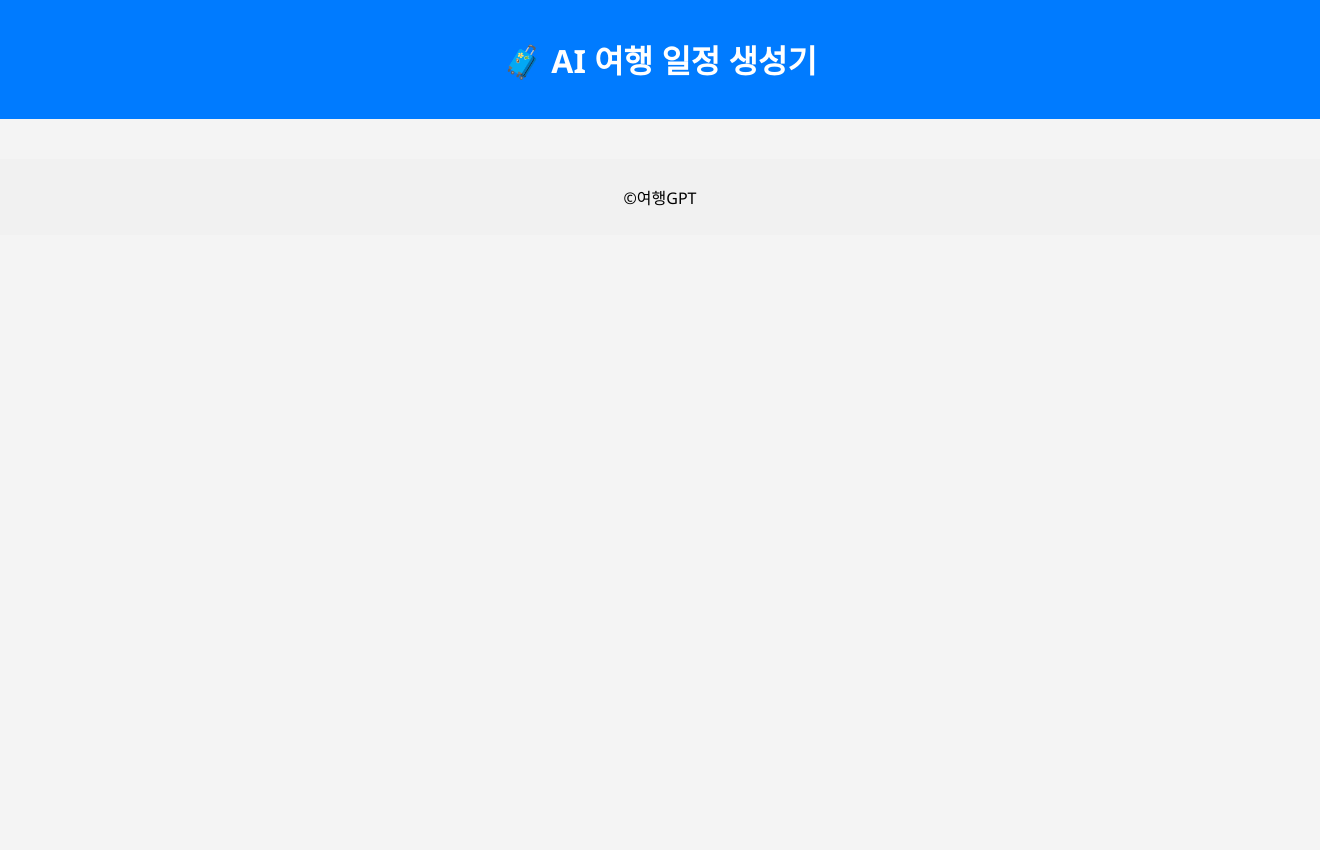
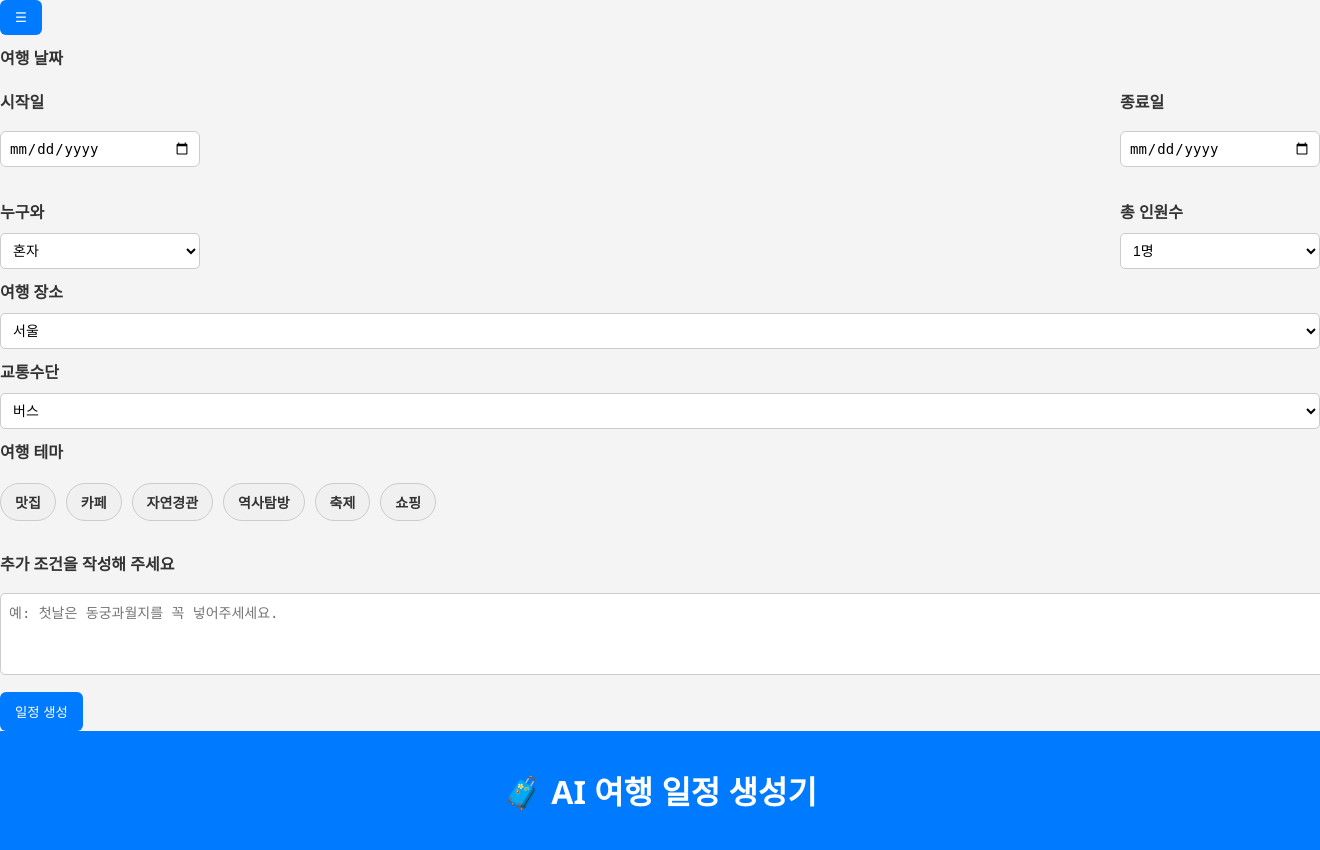
Before and after one commit to devhg99/mini_project2, a Flask app: template templates/base.html in a window 1320 px wide; the page is wider, and only the part inside the window is pictured. Before the commit the page ends 206 px from the top of that part, so only its background shows below. Run offline with Flask 3, Linux system fonts and the light colour scheme; the template is opened without the code that fills it, so the values that code supplies are empty; some libraries are stand-ins or nearby versions.

Commit message:
Update base.html

```diff
--- a/templates/base.html
+++ b/templates/base.html
@@ -2,22 +2,119 @@
 <html lang="ko">
 <head>
     <meta charset="UTF-8">
+    <meta name="viewport" content="width=device-width, initial-scale=1.0">
     <title>{% block title %}AI 여행 일정 생성기{% endblock %}</title>
     <link rel="stylesheet" href="{{ url_for('static', filename='style.css') }}">
+    {% block head %}{% endblock %}
 </head>
-<script type="text/javascript" src="//dapi.kakao.com/v2/maps/sdk.js?appkey=YOUR_KAKAO_API_KEY"></script>
+<body>
+    <!-- 사이드바 -->
+    <div class="sidebar" id="sidebar">
+        <button id="sidebar-toggle" class="toggle-button">☰</button>
+        <div class="sidebar-content panel">
+            <form action="{{ url_for('index') }}" method="post" autocomplete="off">
+            <!-- 여행 날짜 선택 -->
+            <label>여행 날짜</label>
+            <div class="row">
+            <div class="half">
+                <label>시작일</label>
+                <input type="date" name="start_date" required>
+            </div>
+            <div class="half">
+                <label>종료일</label>
+                <input type="date" name="end_date" required>
+            </div>
+            </div>
+                <!-- 동행 유형 및 인원 수 -->
+                <div class="row">
+                <div class="half">
+                    <label>누구와</label>
+                    <select name="companions">
+                    <option value="혼자">혼자</option>
+                    <option value="친구">친구</option>
+                    <option value="연인">연인</option>
+                    <option value="가족">가족</option>
+                    <option value="기타">기타</option>
+                    </select>
+                </div>
+                <div class="half">
+                    <label>총 인원수</label>
+                    <select name="people_count">
+                    {% for i in range(1, 11) %}
+                    <option value="{{ i }}">{{ i }}명</option>
+                    {% endfor %}
+                    </select>
+                </div>
+                </div>
 
-<body>
-    <header>
-        <h1>🧳 AI 여행 일정 생성기</h1>
-    </header>
+                <label>여행 장소</label>
+                <select name="location">
+                    <option value="서울">서울</option>
+                    <option value="대구">대구</option>
+                    <option value="대전">대전</option>
+                    <option value="부산">부산</option>
+                    <option value="울산">울산</option>
+                    <option value="제주">제주</option>
+                </select>
 
-    <div class="main-container">
+                <label>교통수단</label>
+                <select name="transport_mode">
+                    <option value="버스">버스</option>
+                    <option value="자차">자차</option>
+                    <option value="기차">기차</option>
+                    <option value="도보">도보</option>
+                    <option value="기타">기타</option>
+                </select>
+
+                <label>여행 테마</label>
+                <div class="theme-toggle-group">
+                <input type="checkbox" id="theme1" name="theme" value="맛집">
+                <label for="theme1">맛집</label>
+
+                <input type="checkbox" id="theme2" name="theme" value="카페">
+                <label for="theme2">카페</label>
+
+                <input type="checkbox" id="theme3" name="theme" value="자연경관">
+                <label for="theme3">자연경관</label>
+
+                <input type="checkbox" id="theme4" name="theme" value="역사탐방">
+                <label for="theme4">역사탐방</label>
+
+                <input type="checkbox" id="theme5" name="theme" value="축제">
+                <label for="theme5">축제</label>
+
+                <input type="checkbox" id="theme6" name="theme" value="쇼핑">
+                <label for="theme6">쇼핑</label>
+                </div>
+
+                <label>추가 조건을 작성해 주세요</label>
+                <textarea name="user_prompt" rows="4"
+                placeholder="예: 첫날은 동궁과월지를 꼭 넣어주세세요."></textarea>
+
+                <button type="submit">일정 생성</button>
+            </form>
+        </div>
+    </div>
+
+    <!-- 메인 컨텐츠 -->
+    <div class="main-wrapper">
+        <!-- 사이트 헤더 -->
+        <header class="site-header">
+            <h1>🧳 AI 여행 일정 생성기</h1>
+        </header>
+
         {% block content %}{% endblock %}
     </div>
 
-    <footer>
-        <p>©여행GPT</p>
-    </footer>
+    <!-- 사이드바 토글 스크립트 -->
+    <script>
+        const sidebar = document.getElementById('sidebar');
+        const toggle  = document.getElementById('sidebar-toggle');
+        toggle.addEventListener('click', () => {
+            sidebar.classList.toggle('open');
+        });
+    </script>
+
+    {% block scripts %}{% endblock %}
 </body>
 </html>
```
